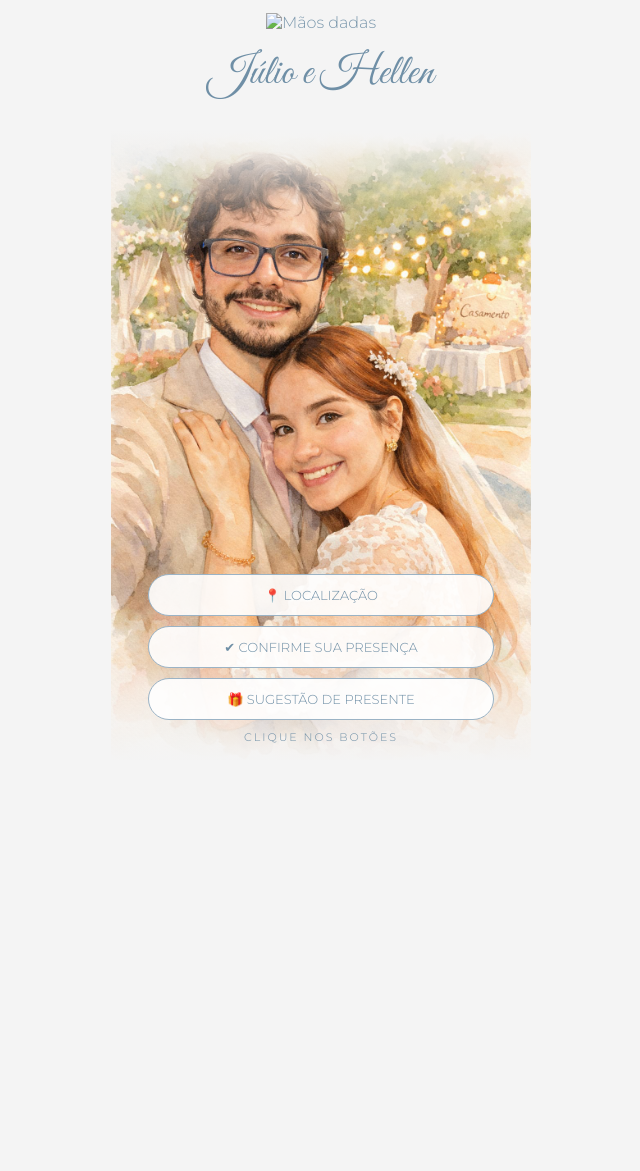
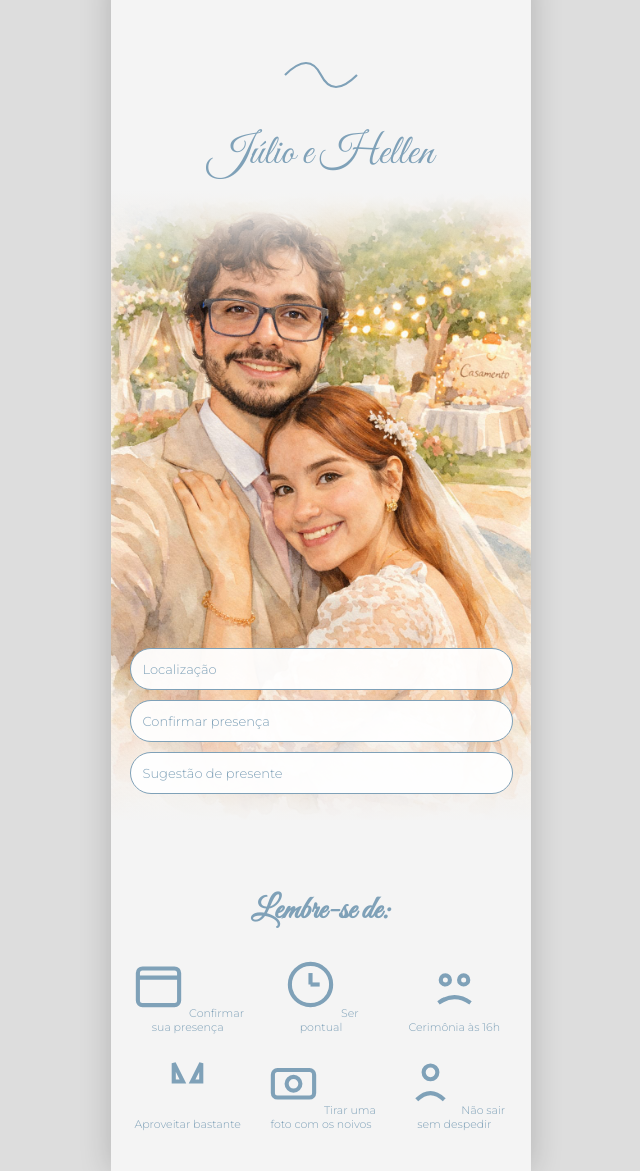
Before and after one commit to juliocba/convite-casamento, a plain HTML site: page index.html in a window 1280 px wide. Shown: the part 27-1198 px from the top of the page, without its empty margins (319-959 px from the left). Before the commit the page ends 800 px from the top, so only its background shows below. Drawn offline with Linux system fonts and the light colour scheme.

Commit message:
Update index.html

```diff
--- a/index.html
+++ b/index.html
@@ -9,112 +9,157 @@
 <title>Júlio & Hellen</title>
 
 <style>
-body {
-  margin: 0;
-  background: #f4f4f4;
-  font-family: 'Montserrat', sans-serif;
-  text-align: center;
-  color: #6f8fa6;
+:root{
+  --azul:#7FA1B8;
+  --bg:#f4f4f4;
+}
+
+body{
+  margin:0;
+  background:#ddd;
+  font-family:'Montserrat',sans-serif;
+}
+
+.app{
+  max-width:420px;
+  margin:auto;
+  background:var(--bg);
+  min-height:100vh;
+  box-shadow:0 0 30px rgba(0,0,0,0.2);
+  animation:fade 1s ease;
+}
+
+@keyframes fade{
+  from{opacity:0; transform:translateY(20px);}
+  to{opacity:1;}
 }
 
 /* TOPO */
-.topo {
-  padding: 40px 20px 10px;
+.topo{
+  text-align:center;
+  padding:30px 20px 10px;
+  color:var(--azul);
 }
 
-/* IMAGEM MÃOS */
-.maos img {
-  width: 120px;
-  opacity: 0.9;
+.maos svg{
+  width:120px;
+  stroke:var(--azul);
+  stroke-width:1.8;
+  fill:none;
 }
 
-/* NOMES */
-.nomes {
-  font-family: 'Great Vibes', cursive;
-  font-size: 42px;
-  margin-top: 15px;
+.nomes{
+  font-family:'Great Vibes',cursive;
+  font-size:42px;
 }
 
-/* FOTO COM FADE */
-.foto-container {
-  position: relative;
-  margin-top: 20px;
+/* FOTO */
+.foto-container{
+  position:relative;
 }
 
-.foto-container img {
-  width: 100%;
-  max-width: 420px;
-  border-radius: 0;
+.foto-container img{
+  width:100%;
 }
 
-/* FADE TOP */
-.fade-top {
-  position: absolute;
-  top: 0;
-  left: 0;
-  width: 100%;
-  height: 120px;
-  background: linear-gradient(#f4f4f4, transparent);
+.fade-top{
+  position:absolute;
+  top:0;
+  width:100%;
+  height:120px;
+  background:linear-gradient(var(--bg),transparent);
 }
 
-/* FADE BOTTOM */
-.fade-bottom {
-  position: absolute;
-  bottom: 0;
-  left: 0;
-  width: 100%;
-  height: 150px;
-  background: linear-gradient(transparent, #f4f4f4);
+.fade-bottom{
+  position:absolute;
+  bottom:0;
+  width:100%;
+  height:160px;
+  background:linear-gradient(transparent,var(--bg));
 }
 
-/* BOTÕES SOBRE A FOTO */
-.botoes {
-  position: absolute;
-  bottom: 20px;
-  width: 100%;
+/* BOTÕES */
+.botoes{
+  position:absolute;
+  bottom:20px;
+  width:100%;
 }
 
-.btn {
-  display: block;
-  width: 85%;
-  max-width: 320px;
-  margin: 10px auto;
-  padding: 12px;
+.btn{
+  display:block;
+  width:85%;
+  margin:10px auto;
+  padding:12px;
+  border-radius:30px;
+  border:1px solid var(--azul);
+  text-decoration:none;
+  color:var(--azul);
+  background:rgba(255,255,255,0.95);
+  font-size:13px;
 
-  border-radius: 30px;
-  border: 1px solid #9bb3c5;
-
-  background: rgba(255,255,255,0.9);
-  color: #6f8fa6;
-  text-decoration: none;
-  font-size: 13px;
+  transition:0.2s;
 }
 
-/* TEXTO FINAL */
-.clique {
-  margin-top: 10px;
-  font-size: 11px;
-  letter-spacing: 2px;
+/* ANIMAÇÃO BOTÃO */
+.btn:active{
+  transform:scale(0.96);
+  box-shadow:0 2px 8px rgba(0,0,0,0.2) inset;
+}
+
+/* LEMBRE-SE */
+.lembre{
+  text-align:center;
+  padding:40px 20px;
+  color:var(--azul);
+}
+
+.lembre h2{
+  font-family:'Great Vibes',cursive;
+  font-size:32px;
+}
+
+.grid{
+  display:grid;
+  grid-template-columns:repeat(3,1fr);
+  gap:20px;
+  margin-top:20px;
+}
+
+.item{
+  font-size:11px;
+}
+
+/* ICONES PADRÃO */
+.icon{
+  width:55px;
+  margin:auto;
+  margin-bottom:5px;
+  stroke:var(--azul);
+  stroke-width:1.8;
+  fill:none;
 }
 </style>
 </head>
 
 <body>
 
+<div class="app">
+
+<!-- TOPO -->
 <div class="topo">
 
 <div class="maos">
-  <img src="maos.png" alt="Mãos dadas">
+<svg viewBox="0 0 100 100">
+  <path d="M20 60 Q40 40 50 60 T80 60"/>
+</svg>
 </div>
 
-<div class="nomes">
-  Júlio e Hellen
-</div>
+<div class="nomes">Júlio e Hellen</div>
 
 </div>
 
+<!-- FOTO -->
 <div class="foto-container">
-
 <img src="foto-casal.jpeg">
 
 <div class="fade-top"></div>
@@ -122,19 +167,86 @@ body {
 
 <div class="botoes">
 
-<a class="btn" href="https://www.google.com/maps/place/Buffet+Ana+Conceito/@-3.7376218,-38.5426611,1085m/data=!3m2!1e3!4b1!4m6!3m5!1s0x7c74908d505a80d:0x9fb3872fccc55fcd!8m2!3d-3.7376272!4d-38.5400862!16s%2Fg%2F1yhbl8lwn?entry=ttu&g_ep=EgoyMDI2MDQwOC4wIKXMDSoASAFQAw%3D%3D" target="_blank">
-📍 LOCALIZAÇÃO
+<a class="btn" href="https://www.google.com/maps/place/Buffet+Ana+Conceito" target="_blank">
+Localização
 </a>
 
 <a class="btn" href="https://forms.gle/VYU7MDo4SPLDYaYR6" target="_blank">
-✔ CONFIRME SUA PRESENÇA
+Confirmar presença
 </a>
 
 <a class="btn" href="https://juliocba.github.io/presente-casamento/" target="_blank">
-🎁 SUGESTÃO DE PRESENTE
+Sugestão de presente
 </a>
 
-<div class="clique">CLIQUE NOS BOTÕES</div>
+</div>
+
+</div>
+
+<!-- LEMBRE-SE -->
+<div class="lembre">
+
+<h2>Lembre-se de:</h2>
+
+<div class="grid">
+
+<!-- CALENDÁRIO -->
+<div class="item">
+<svg class="icon" viewBox="0 0 24 24">
+<rect x="3" y="5" width="18" height="16" rx="2"/>
+<line x1="3" y1="9" x2="21" y2="9"/>
+</svg>
+Confirmar sua presença
+</div>
+
+<!-- RELÓGIO -->
+<div class="item">
+<svg class="icon" viewBox="0 0 24 24">
+<circle cx="12" cy="12" r="9"/>
+<line x1="12" y1="12" x2="12" y2="7"/>
+<line x1="12" y1="12" x2="16" y2="12"/>
+</svg>
+Ser pontual
+</div>
+
+<!-- CASAMENTO -->
+<div class="item">
+<svg class="icon" viewBox="0 0 24 24">
+<circle cx="8" cy="10" r="2"/>
+<circle cx="16" cy="10" r="2"/>
+<path d="M5 20 Q12 15 19 20"/>
+</svg>
+Cerimônia às 16h
+</div>
+
+<!-- TAÇAS -->
+<div class="item">
+<svg class="icon" viewBox="0 0 24 24">
+<path d="M6 4 L10 12 L6 12 Z"/>
+<path d="M18 4 L14 12 L18 12 Z"/>
+</svg>
+Aproveitar bastante
+</div>
+
+<!-- CÂMERA -->
+<div class="item">
+<svg class="icon" viewBox="0 0 24 24">
+<rect x="3" y="7" width="18" height="12" rx="2"/>
+<circle cx="12" cy="13" r="3"/>
+</svg>
+Tirar uma foto com os noivos
+</div>
+
+<!-- DESPEDIDA -->
+<div class="item">
+<svg class="icon" viewBox="0 0 24 24">
+<circle cx="12" cy="8" r="3"/>
+<path d="M6 20 Q12 14 18 20"/>
+</svg>
+Não sair sem despedir
+</div>
+
+</div>
 
 </div>
 
```
